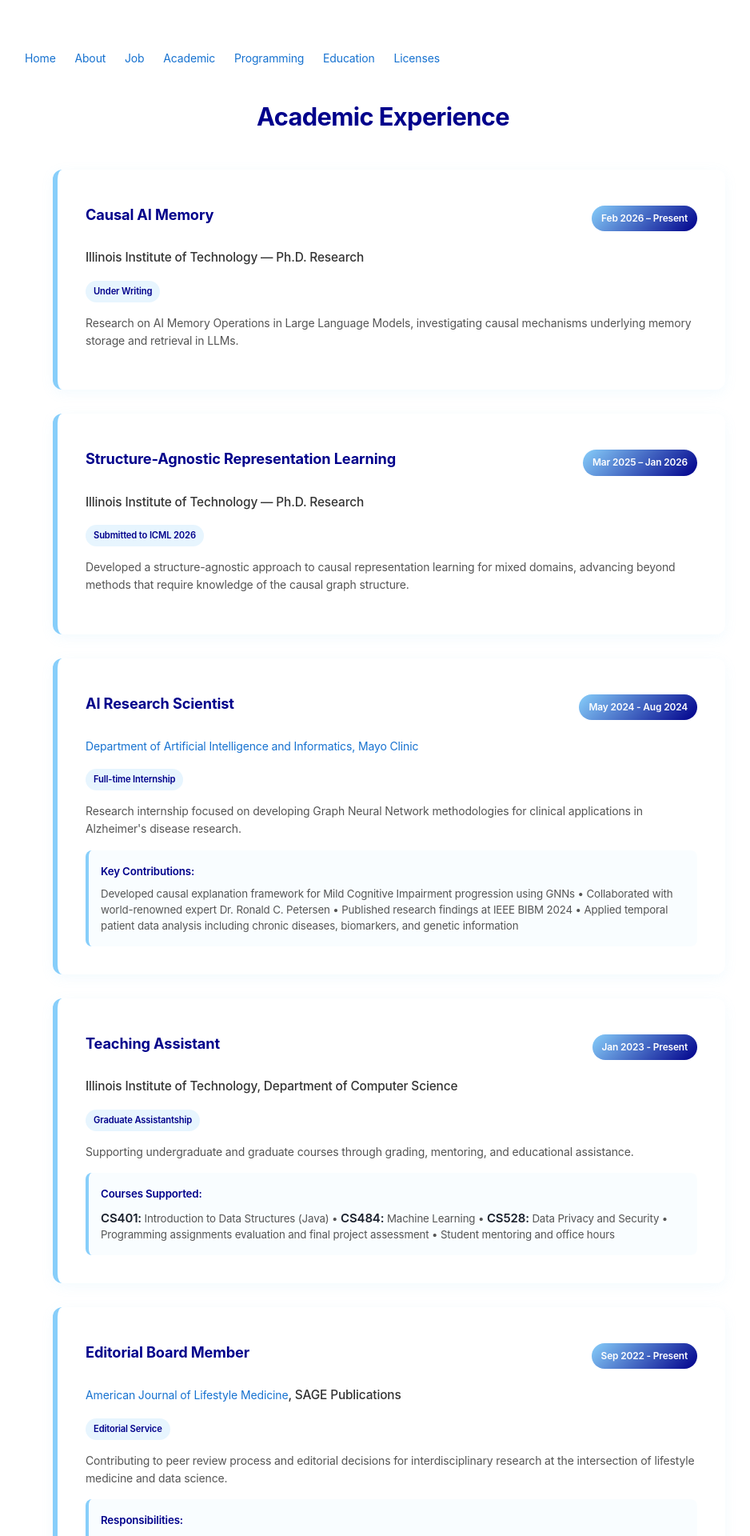
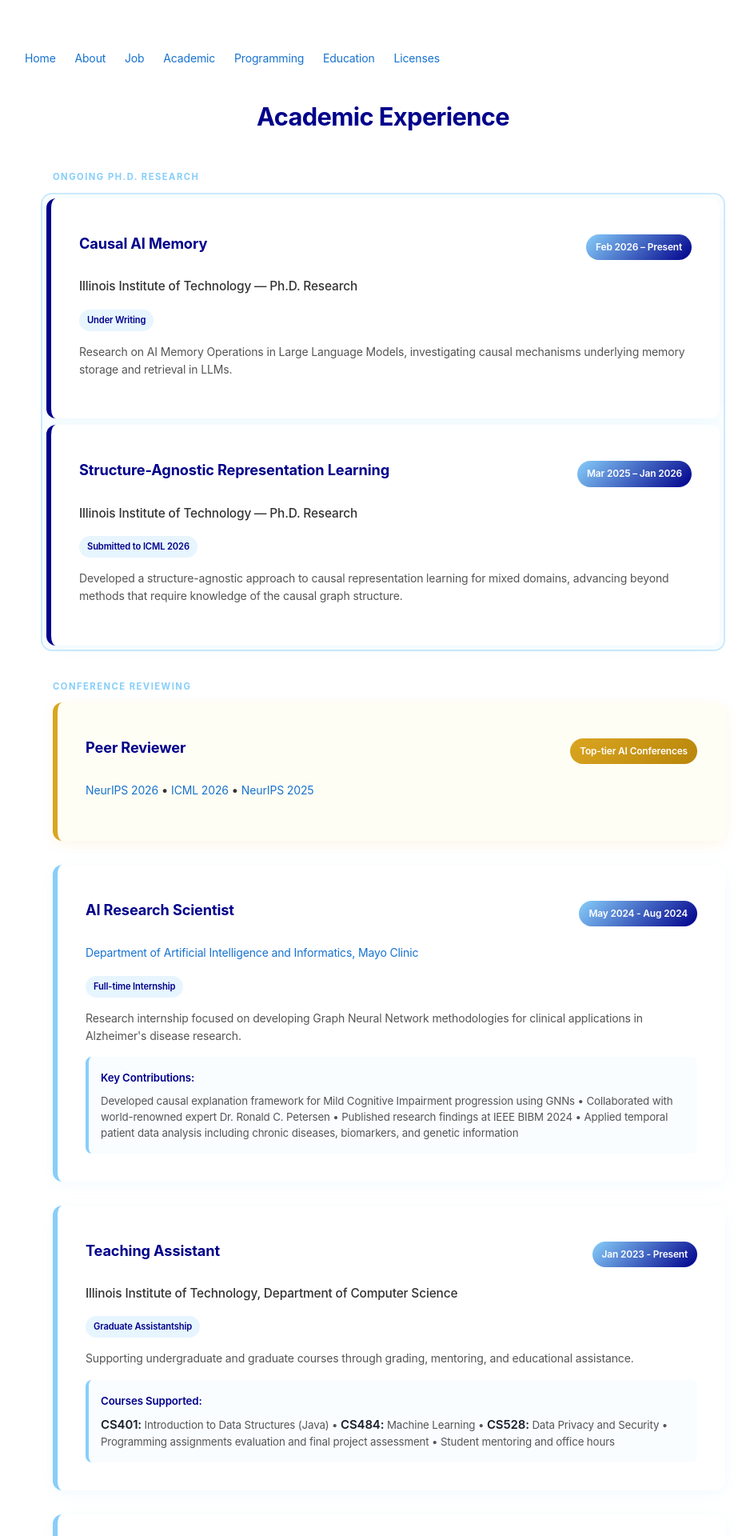
Before and after one commit to ArmanBehnam/ArmanBehnam.github.io, a Jekyll site: the page built from Academic/index.html, in a window 1280 px wide. Shown: the top 1920 px of the page at 80% size, without its empty margins (161-1099 px from the left). Built offline with Jekyll 4.4.1, drawn with Linux system fonts in a browser that asks for light colours; some of the changed text lies outside the part shown.

Commit message:
Restructure Academic page, reorder Programming, update Education IIT entry

```diff
--- a/Academic/index.html
+++ b/Academic/index.html
@@ -149,6 +149,76 @@ title: Academic Experience
         font-size: 1.2em;
     }
 }
+
+.section-label {
+    font-size: 0.8em;
+    font-weight: 700;
+    text-transform: uppercase;
+    letter-spacing: 1.5px;
+    color: #87CEFA;
+    margin: 35px 0 10px 15px;
+}
+
+.research-group {
+    border: 2px solid rgba(135, 206, 250, 0.4);
+    border-radius: 14px;
+    padding: 5px 5px;
+    margin-bottom: 30px;
+    background: rgba(135, 206, 250, 0.03);
+}
+
+.research-group .academic-item {
+    margin-left: 0;
+    border-left-color: #00008B;
+    margin-bottom: 8px;
+}
+
+.research-group .academic-item:last-child {
+    margin-bottom: 0;
+}
+
+.conference-reviewer-item {
+    position: relative;
+    margin-bottom: 30px;
+    background: rgba(255, 215, 0, 0.04);
+    border-radius: 12px;
+    padding: 35px;
+    border-left: 6px solid #DAA520;
+    box-shadow: 0 4px 15px rgba(218, 165, 32, 0.1);
+    transition: all 0.3s ease;
+    overflow: hidden;
+    margin-left: 15px;
+}
+
+.conference-reviewer-item::before {
+    content: '';
+    position: absolute;
+    top: 0; left: 0; right: 0;
+    height: 3px;
+    background: linear-gradient(90deg, #DAA520, #00008B);
+    transform: scaleX(0);
+    transform-origin: left;
+    transition: transform 0.4s ease;
+}
+
+.conference-reviewer-item:hover {
+    transform: translateY(-3px);
+    box-shadow: 0 6px 25px rgba(218, 165, 32, 0.2);
+}
+
+.conference-reviewer-item:hover::before {
+    transform: scaleX(1);
+}
+
+.reviewer-badge {
+    background: linear-gradient(135deg, #DAA520, #B8860B);
+    color: white;
+    padding: 6px 12px;
+    border-radius: 20px;
+    font-size: 0.85em;
+    font-weight: 600;
+    white-space: nowrap;
+}
 </style>
 
 <div class="academic-container">
@@ -156,8 +226,8 @@ title: Academic Experience
         <h1 class="academic-title">Academic Experience</h1>
     </div>
 
-    <div class="academic-timeline">
-
+        <div class="section-label">Ongoing Ph.D. Research</div>
+        <div class="research-group">
             <div class="academic-item">
                 <div class="position-header">
                     <h3 class="position-title">Causal AI Memory</h3>
@@ -181,6 +251,22 @@ title: Academic Experience
                     Developed a structure-agnostic approach to causal representation learning for mixed domains, advancing beyond methods that require knowledge of the causal graph structure.
                 </div>
             </div>
+        </div>
+
+        <div class="section-label">Conference Reviewing</div>
+        <div class="conference-reviewer-item">
+            <div class="position-header">
+                <h3 class="position-title">Peer Reviewer</h3>
+                <div class="reviewer-badge">Top-tier AI Conferences</div>
+            </div>
+            <div class="institution">
+                <a href="https://neurips.cc/">NeurIPS 2026</a> •
+                <a href="https://icml.cc/">ICML 2026</a> •
+                <a href="https://imageomics.github.io/Imageomics-NeurIPS-2025/">NeurIPS 2025</a>
+            </div>
+        </div>
+
+    <div class="academic-timeline" style="margin-top:0">
 
         <div class="academic-item">
             <div class="position-header">
@@ -245,21 +331,11 @@ title: Academic Experience
                 <h3 class="position-title">Peer Reviewer</h3>
                 <div class="position-duration">Jan 2022 - Present</div>
             </div>
-            <div class="institution">
-                Journals &amp; Conferences
-            </div>
+            <div class="institution">Journals</div>
             <div class="position-type">Review Service</div>
-            <div class="description">
-                Providing expert peer review for leading journals and top-tier AI conferences.
-            </div>
             <div class="responsibilities">
-                <div class="responsibilities-title">Journals:</div>
                 <div class="responsibilities-list">
                     <a href="https://jamanetwork.com/">JAMA Network</a> • <a href="https://www.springer.com/journal/11606/">Journal of General Internal Medicine</a> • <a href="https://www.springer.com/journal/10935/">The Journal of Primary Prevention</a> • <a href="https://www.webofscience.com/wos/author/record/2359633">View complete review record</a>
-                </div>
-                <div class="responsibilities-title" style="margin-top:10px;">Conferences:</div>
-                <div class="responsibilities-list">
-                    NeurIPS 2025 • NeurIPS 2026 • ICML 2026
                 </div>
             </div>
         </div>
```
Also changed, not shown: Education/index.html (+10 -4 lines), Programming/index.html (+28 -50 lines). Lines whose indentation alone changed are shown as unchanged.
